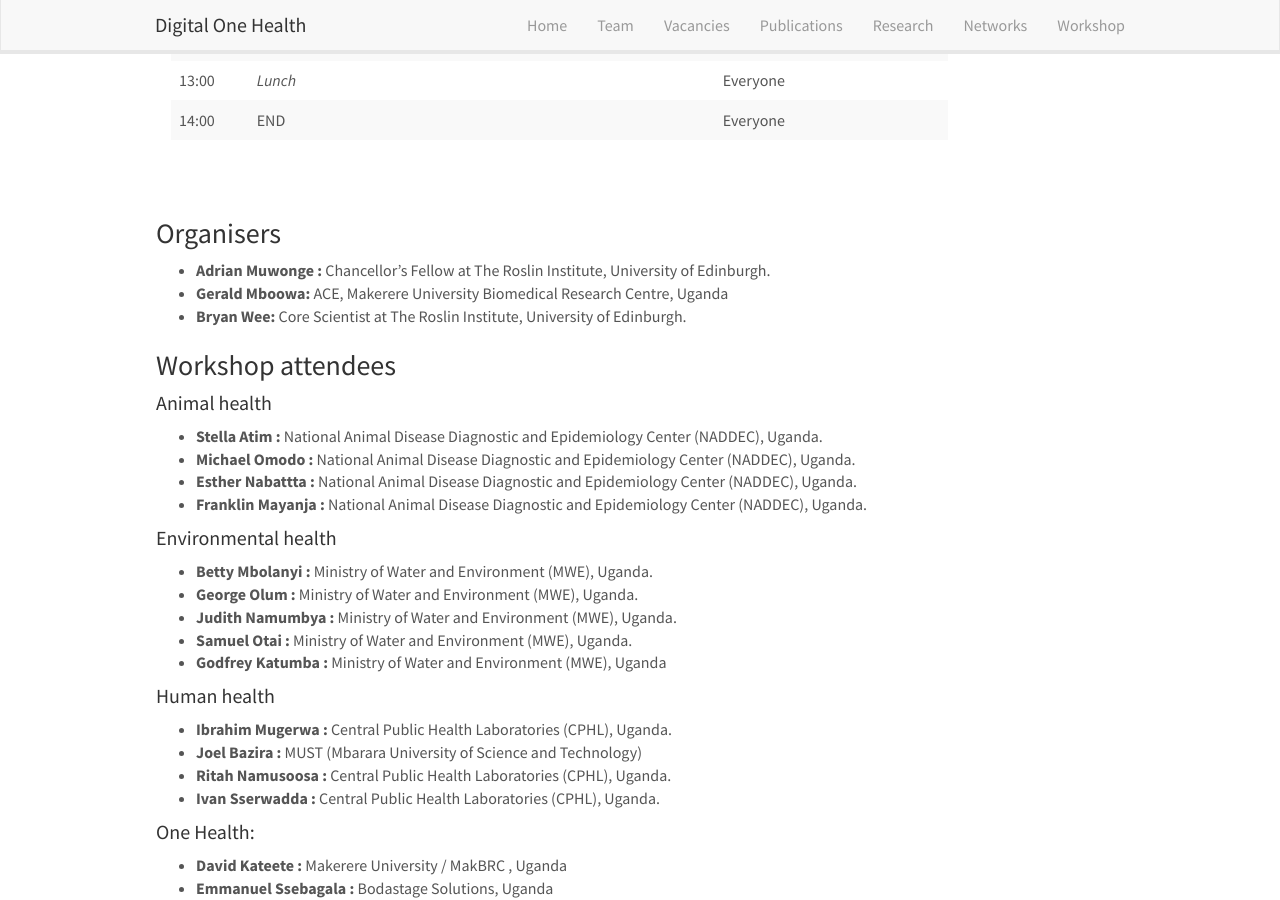
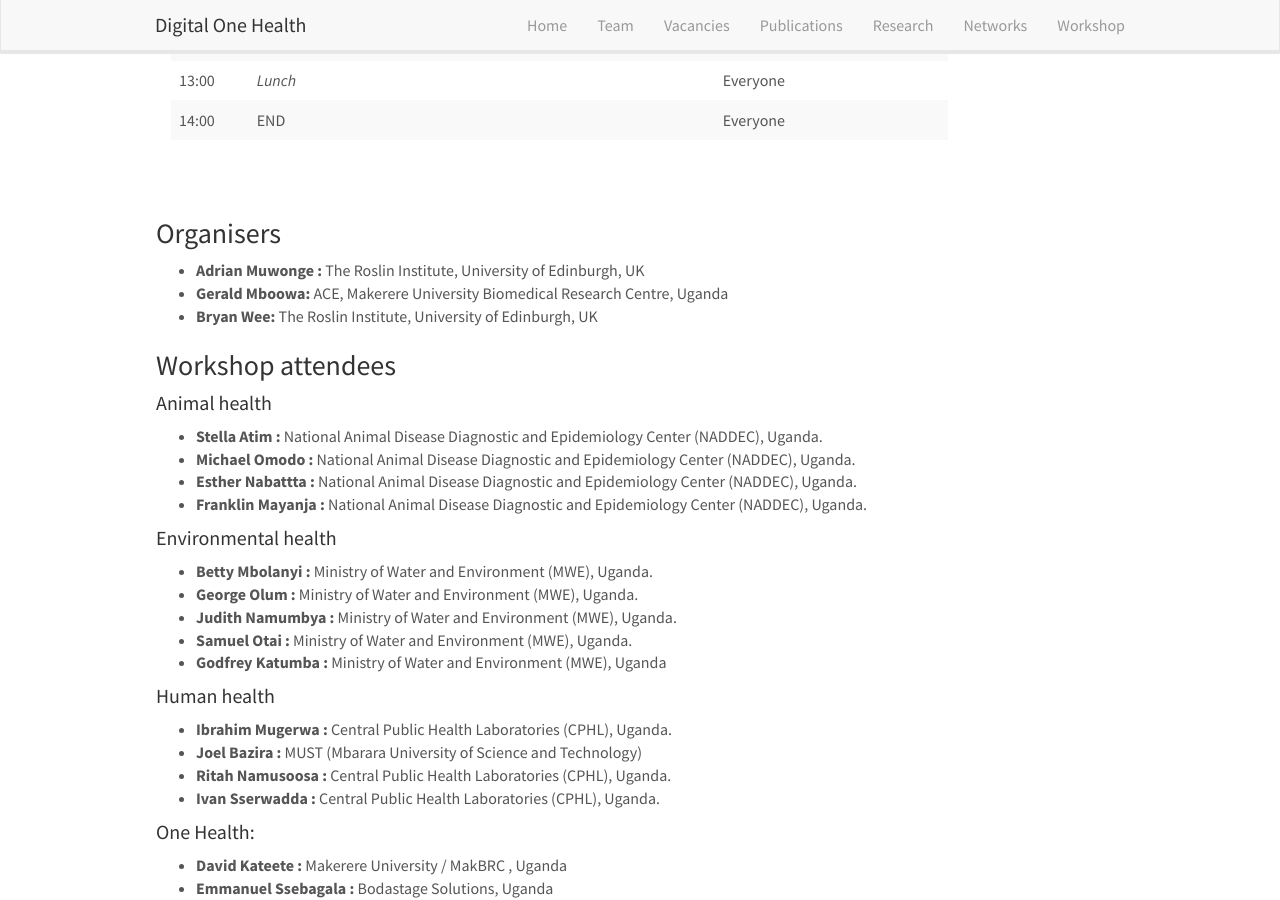
Before and after one commit to Digital-One-Health/digital-one-health.github.io, a Jekyll site: the page built from _pages/doh-workshop.md, in a window 1280 px wide and 900 px high, scrolled down 1848 px. Built offline with Jekyll 4.4.1, drawn with Linux system fonts in a browser that asks for light colours; nearby versions of some CDN libraries; comment, search, counter and statistics services are not loaded.

Commit message:
Edited affiliations

```diff
--- a/_pages/doh-workshop.md
+++ b/_pages/doh-workshop.md
@@ -98,9 +98,9 @@ This workshop will bring together [AMR](https://www.who.int/news-room/fact-sheet
 
 ### Organisers
 
-* **Adrian Muwonge :** Chancellor's Fellow at The Roslin Institute, University of Edinburgh.
+* **Adrian Muwonge :** The Roslin Institute, University of Edinburgh, UK
 * **Gerald Mboowa:** ACE, Makerere University Biomedical Research Centre, Uganda
-* **Bryan Wee:** Core Scientist at The Roslin Institute, University of Edinburgh.
+* **Bryan Wee:** The Roslin Institute, University of Edinburgh, UK
 
 ### Workshop attendees
 
```
Also changed, not shown: 1 other file.
